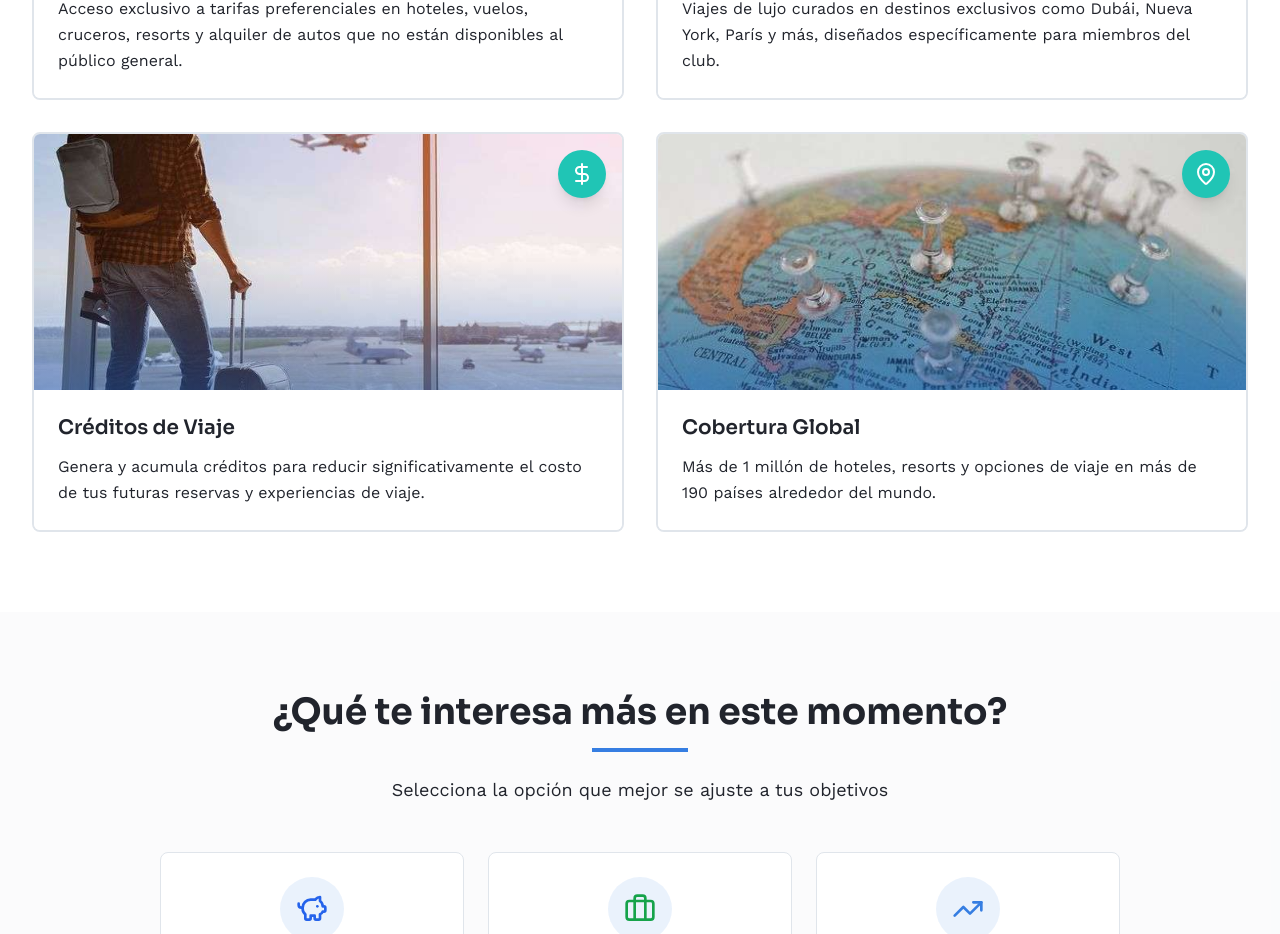
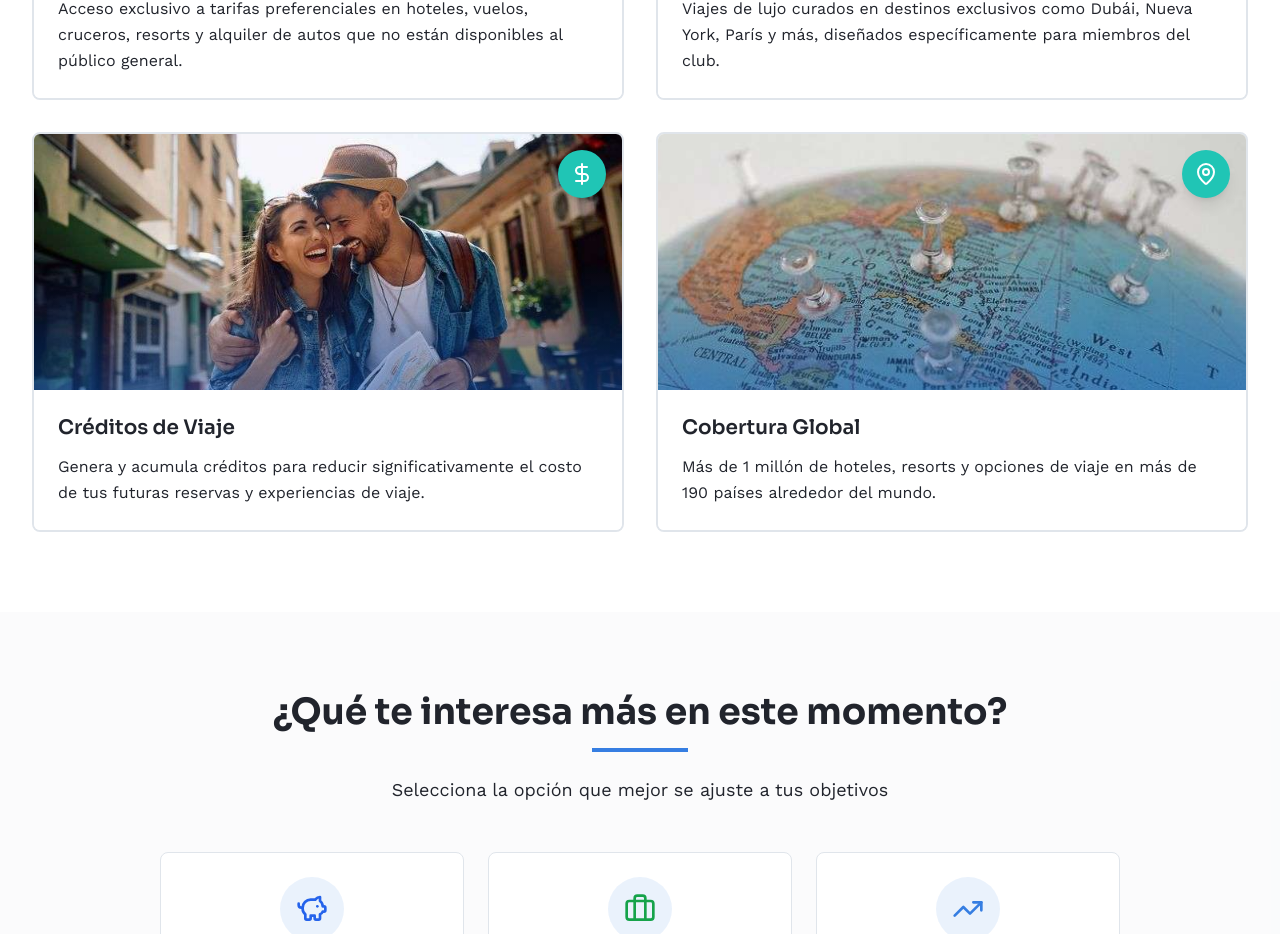
Before and after one commit to Jclmaximo/sg-d27a7d47-40b9-4812-be21-978d412c10af-1776524557, a Next.js app: page / in a window 1280 px wide. Shown: the part 1352-2286 px from the top of the page. Built offline with nearby package versions, Linux system fonts and the light colour scheme.

Commit message:
feat(ui): add travel couple image to travel credits

```diff
--- a/src/components/ValueProposition.tsx
+++ b/src/components/ValueProposition.tsx
@@ -21,8 +21,8 @@ const benefits = [
     icon: DollarSign,
     title: "Créditos de Viaje",
     description: "Genera y acumula créditos para reducir significativamente el costo de tus futuras reservas y experiencias de viaje.",
-    image: "/airport-traveler.jpg",
-    alt: "Viajero con mochila y maleta observando aviones en el aeropuerto"
+    image: "/happy-travelers.jpg",
+    alt: "Pareja feliz explorando ciudad europea con mapa, disfrutando de sus viajes"
   },
   {
     icon: MapPin,
```
Also changed, not shown: public/happy-travelers.jpg (added), 1 other file (tests, documents, lock files or other folders).
